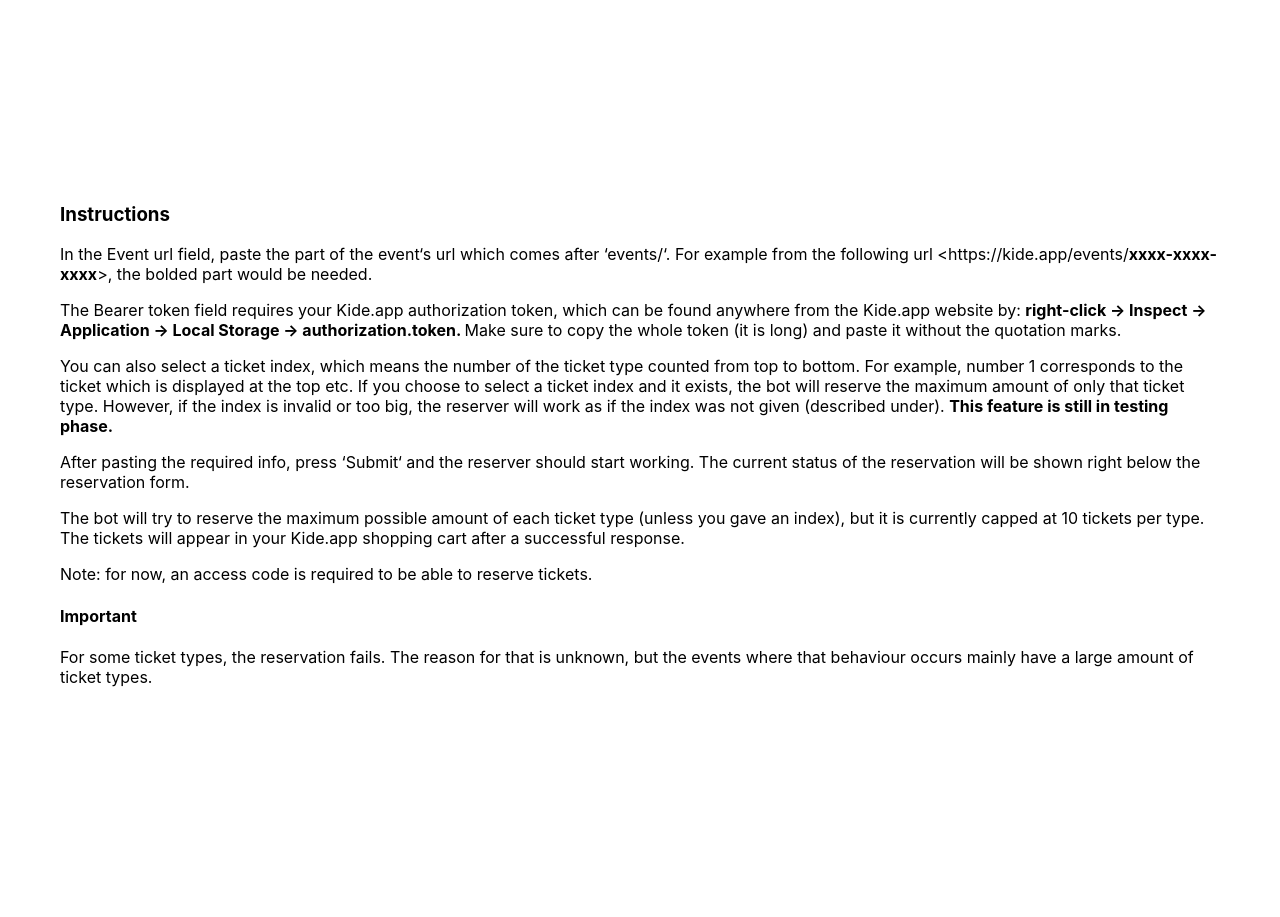
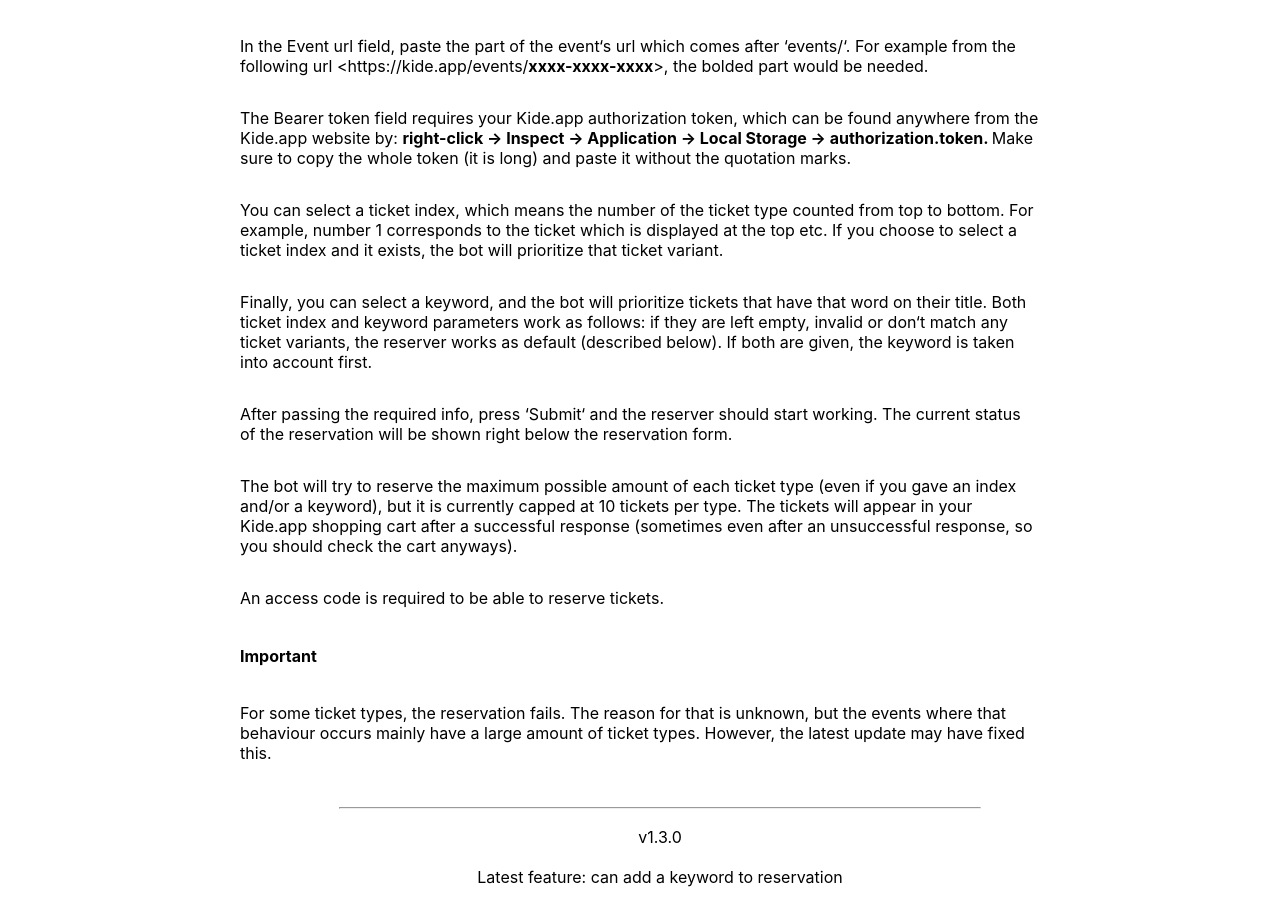
Before and after one commit to jaakkomaenpaa/kidebot, a React (Create React App) app: page /help in a window 1280 px wide. Shown: the part 140-1057 px from the top of the page. Before the commit the page ends 903 px from the top, so only its background shows below. Built offline with nearby package versions, Linux system fonts and the light colour scheme.

Commit message:
create footer

```diff
--- a/src/App.js
+++ b/src/App.js
@@ -1,4 +1,5 @@
 import Navbar from './components/Navbar'
+import Footer from './components/Footer'
 
 const styles = {
   navbar: {
@@ -13,6 +14,7 @@
   return (
     <div>
       <Navbar />
+      <Footer />
     </div>
   )
 }
--- /dev/null
+++ b/src/components/Footer.jsx
@@ -0,0 +1,38 @@
+
+const styles = {
+  footer: {
+    display: 'flex',
+    flexDirection: 'column',
+    alignItems: 'center',
+    justifyContent: 'center',
+    bottom: 0,
+    left: 0,
+    width: '100%',
+    padding: 20,
+    backgroundColor: 'white',
+  },
+  text: {
+    margin: 10
+  },
+  line: {
+    color: 'black',
+    width: '80%'
+  }
+}
+
+const Footer = () => {
+
+  return (
+    <div style={styles.footer}>
+      <hr style={styles.line}/>
+      <p style={styles.text}>
+        v1.3.0
+      </p>
+      <p style={styles.text}>
+        Latest feature: can add a keyword to reservation
+      </p>
+    </div>
+  )
+}
+
+export default Footer
--- a/src/components/Help.jsx
+++ b/src/components/Help.jsx
@@ -1,9 +1,10 @@
 const Help = () => {
-
   const styles = {
     instructions: {
-      padding: 60
-    }
+      display: 'flex',
+      flexDirection: 'column',
+      marginTop: 100,
+    },
   }
 
   return (
@@ -26,33 +27,39 @@
         quotation marks.
       </p>
       <p>
-        You can also select a ticket index, which means the number of the ticket
-        type counted from top to bottom. For example, number 1 corresponds to
-        the ticket which is displayed at the top etc. If you choose to select a
-        ticket index and it exists, the bot will reserve the maximum amount of
-        only that ticket type. However, if the index is invalid or too big, the
-        reserver will work as if the index was not given (described under).{' '}
-        <strong>This feature is still in testing phase.</strong>
+        You can select a ticket index, which means the number of the ticket type
+        counted from top to bottom. For example, number 1 corresponds to the
+        ticket which is displayed at the top etc. If you choose to select a
+        ticket index and it exists, the bot will prioritize that ticket variant.
       </p>
       <p>
-        After pasting the required info, press &lsquo;Submit&lsquo; and the
+        Finally, you can select a keyword, and the bot will prioritize tickets
+        that have that word on their title. Both ticket index and keyword
+        parameters work as follows: if they are left empty, invalid or
+        don&lsquo;t match any ticket variants, the reserver works as default
+        (described below). If both are given, the keyword is taken into account
+        first.
+      </p>
+      <p>
+        After passing the required info, press &lsquo;Submit&lsquo; and the
         reserver should start working. The current status of the reservation
         will be shown right below the reservation form.
       </p>
       <p>
         The bot will try to reserve the maximum possible amount of each ticket
-        type (unless you gave an index), but it is currently capped at 10
-        tickets per type. The tickets will appear in your Kide.app shopping cart
-        after a successful response.
+        type (even if you gave an index and/or a keyword), but it is currently
+        capped at 10 tickets per type. The tickets will appear in your Kide.app
+        shopping cart after a successful response (sometimes even after an
+        unsuccessful response, so you should check the cart anyways).
       </p>
       <p>
-        Note: for now, an access code is required to be able to reserve tickets.
+        An access code is required to be able to reserve tickets.
       </p>
       <h4>Important</h4>
       <p>
         For some ticket types, the reservation fails. The reason for that is
         unknown, but the events where that behaviour occurs mainly have a large
-        amount of ticket types.
+        amount of ticket types. However, the latest update may have fixed this.
       </p>
     </div>
   )
--- a/src/components/Navbar/index.jsx
+++ b/src/components/Navbar/index.jsx
@@ -16,7 +16,6 @@
   navBar: {
     display: 'flex',
     flexDirection: 'row',
-    alignItems: 'flex-start',
     justifyContent: 'center',
     padding: 20,
     borderWidth: 2,
@@ -24,12 +23,18 @@
     borderColor: 'black',
     borderStyle: 'solid',
     marginBottom: 200,
+    width: '100%',
+    position: 'fixed',
+    top: 0,
+    left: 0
+  },
+  centerContent: {
+    display: 'flex',
+    justifyContent: 'center',
+    alignItems: 'center',
+    minHeight: 'calc(100vh - 150px)',
     width: '100vh'
   },
-  container: {
-    display: 'flex',
-    flexDirection: 'column',
-  }
 }
 
 const Navbar = () => {
@@ -41,6 +46,7 @@
         <Link style={styles.link} to='/sign-up'>Sign up</Link>
         <Link style={styles.link} to='/help'>Help</Link>
       </div>
+      <div style={styles.centerContent}>
         <Routes>
           <Route path='/' element={<ReservationForm />} />
           <Route path='/reserve' element={<ReservationForm />} />
@@ -48,6 +54,7 @@
           <Route path='/sign-up' element={<div>Yet to be implemented</div>} />
           <Route path='/help' element={<Help />} />
         </Routes>
+      </div>
     </Router>
   )
 }
--- a/src/components/ReservationForm/index.jsx
+++ b/src/components/ReservationForm/index.jsx
@@ -16,7 +16,8 @@
   access: {
     display: 'flex',
     flexDirection: 'row',
-    justifyContent: 'center'
+    justifyContent: 'center',
+    marginTop: 200
   }
 }
 
--- a/src/index.css
+++ b/src/index.css
@@ -9,6 +9,7 @@
   flex-direction: column;
   align-items: center;
   height: 100vh;
+  width: 100%;
 }
 
 code {
--- a/src/services/reserver.js
+++ b/src/services/reserver.js
@@ -60,9 +60,4 @@
   }
 }
 
-
-
-
-
-
 export default startProcess
--- a/src/utils.js
+++ b/src/utils.js
@@ -21,7 +21,7 @@
   // Function to add the maximum quantity of a ticket variant to the reservation
   const addTickets = (variant) => {
     console.log('variant', {
-      name: variant.name
+      name: variant.name,
     })
     const variantQuantity = Math.min(
       variant.productVariantMaximumReservableQuantity,
```
Lines whose indentation alone changed are shown as unchanged.
